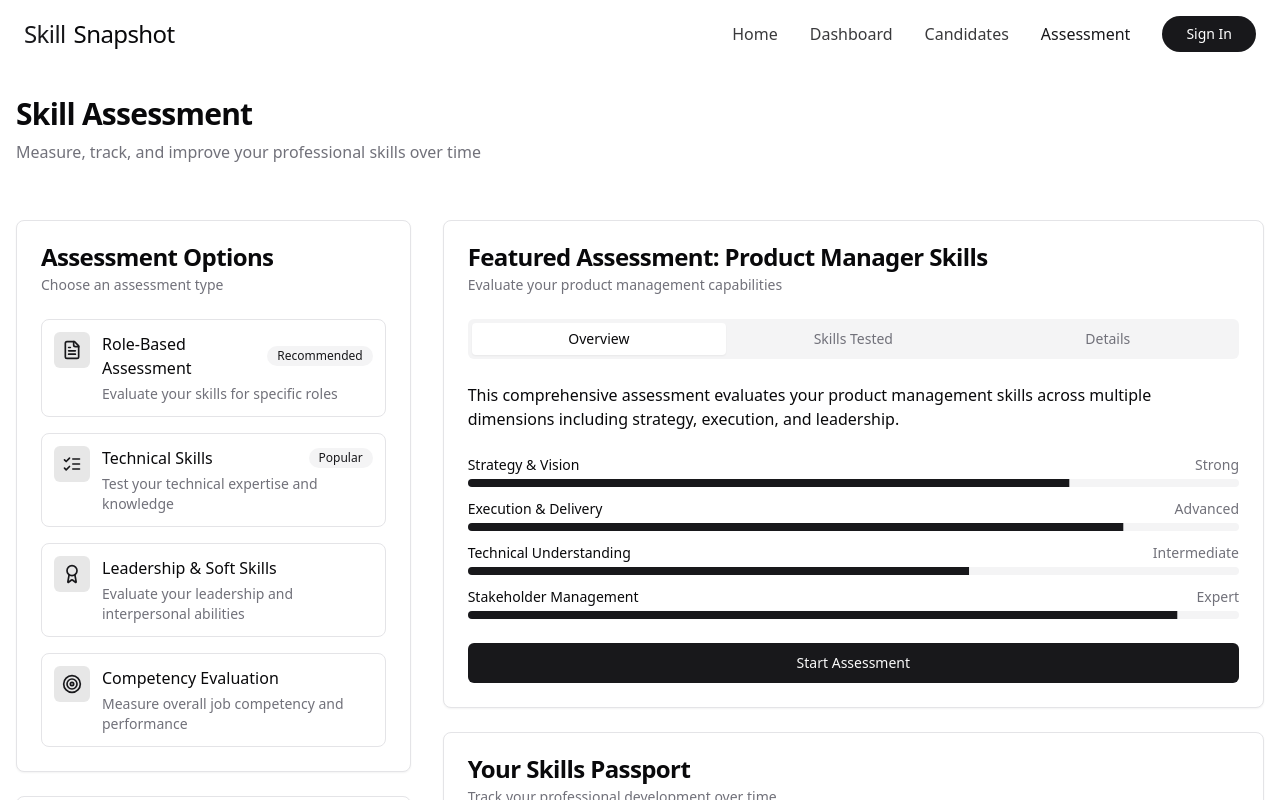
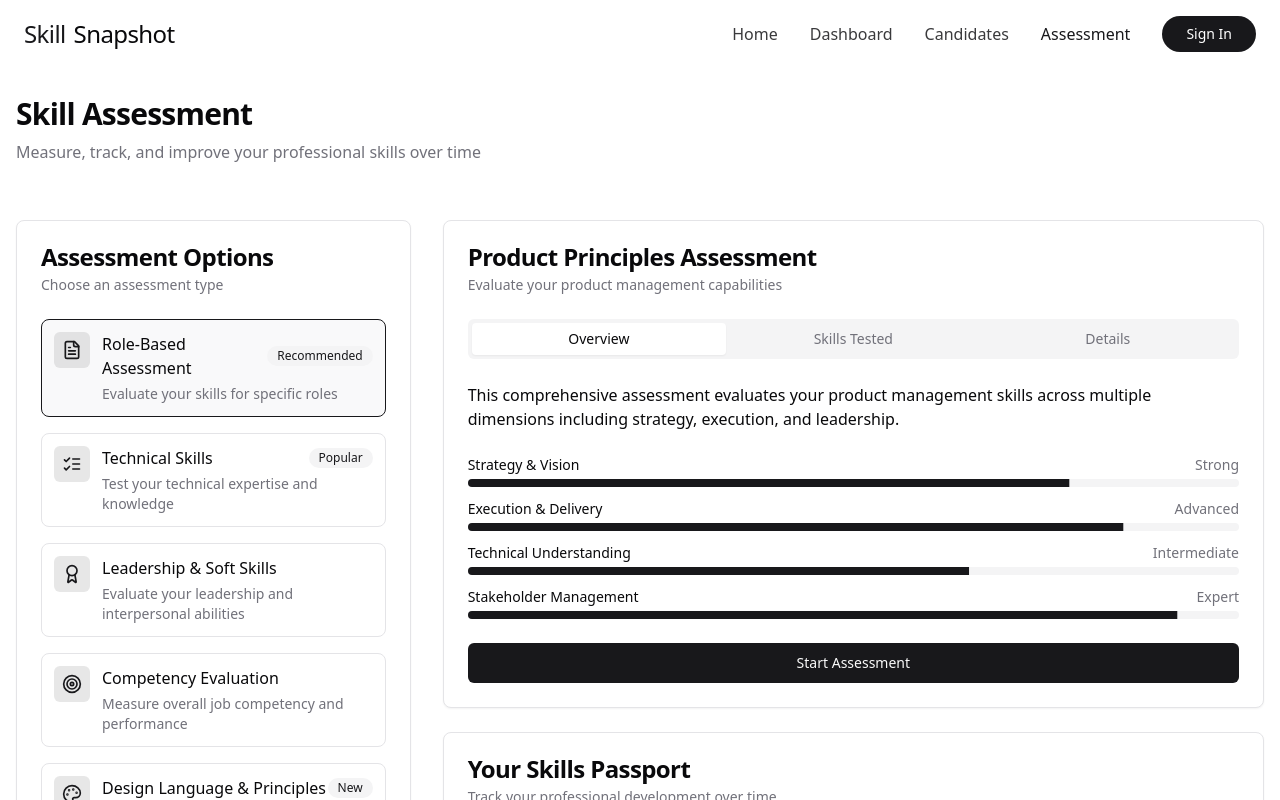
Before and after one commit to Ralphbenedict/skill-snapshot-community, a React (Vite) app: page /assessment in a window 1280 px wide. Shown: the top 800 px of the page. Built offline with nearby package versions, Linux system fonts and the light colour scheme.

Commit message:
Update assessment page content
- Add "Design Language and Principles" assessment option.
- Update featured assessment to reflect user selection.
- Rename "Product Manager Skills Assessment" to "Product Principles Assessment".

```diff
--- a/src/pages/Assessment.tsx
+++ b/src/pages/Assessment.tsx
@@ -1,14 +1,174 @@
 
-import React from 'react';
+import React, { useState } from 'react';
 import { Card, CardContent, CardDescription, CardFooter, CardHeader, CardTitle } from "@/components/ui/card";
 import { Progress } from "@/components/ui/progress";
 import { Button } from "@/components/ui/button";
 import { Tabs, TabsContent, TabsList, TabsTrigger } from "@/components/ui/tabs";
 import CustomBadge from "@/components/ui/custom-badge";
-import { FileText, ListChecks, BarChart4, Clock, Award, Target } from 'lucide-react';
+import { FileText, ListChecks, BarChart4, Clock, Award, Target, Palette } from 'lucide-react';
 import Header from '@/components/Header';
 
+// Define assessment types
+const assessmentTypes = [
+  {
+    id: 'role-based',
+    title: 'Role-Based Assessment',
+    description: 'Evaluate your skills for specific roles',
+    icon: <FileText className="h-5 w-5 text-primary" />,
+    status: 'Recommended'
+  },
+  {
+    id: 'technical',
+    title: 'Technical Skills',
+    description: 'Test your technical expertise and knowledge',
+    icon: <ListChecks className="h-5 w-5 text-primary" />,
+    status: 'Popular'
+  },
+  {
+    id: 'leadership',
+    title: 'Leadership & Soft Skills',
+    description: 'Evaluate your leadership and interpersonal abilities',
+    icon: <Award className="h-5 w-5 text-primary" />
+  },
+  {
+    id: 'competency',
+    title: 'Competency Evaluation',
+    description: 'Measure overall job competency and performance',
+    icon: <Target className="h-5 w-5 text-primary" />
+  },
+  {
+    id: 'design',
+    title: 'Design Language & Principles',
+    description: 'Evaluate your design thinking and system knowledge',
+    icon: <Palette className="h-5 w-5 text-primary" />,
+    status: 'New'
+  }
+];
+
+// Featured assessments content
+const featuredAssessments = {
+  'role-based': {
+    title: "Product Principles Assessment",
+    description: "Evaluate your product management capabilities",
+    overview: "This comprehensive assessment evaluates your product management skills across multiple dimensions including strategy, execution, and leadership.",
+    skills: [
+      { name: "Strategy & Vision", value: 78, level: "Strong" },
+      { name: "Execution & Delivery", value: 85, level: "Advanced" },
+      { name: "Technical Understanding", value: 65, level: "Intermediate" },
+      { name: "Stakeholder Management", value: 92, level: "Expert" }
+    ],
+    skillsList: [
+      { name: "Product Strategy", description: "Vision setting, market analysis, and roadmap planning", icon: <BarChart4 className="h-4 w-4 text-primary" /> },
+      { name: "User Research", description: "User interviews, usability testing, and requirements gathering", icon: <Target className="h-4 w-4 text-primary" /> },
+      { name: "Execution", description: "Sprint planning, prioritization, and delivery management", icon: <Clock className="h-4 w-4 text-primary" /> },
+      { name: "Leadership", description: "Cross-functional team collaboration and stakeholder management", icon: <Award className="h-4 w-4 text-primary" /> }
+    ],
+    details: [
+      { name: "Assessment Format", description: "60-minute adaptive test with a combination of multiple-choice questions, scenario-based exercises, and short answer responses." },
+      { name: "Scoring", description: "Scores are calculated based on accuracy, problem-solving approach, and speed. Results are compared to industry benchmarks." },
+      { name: "Time Commitment", description: "Approximately 60-75 minutes to complete the full assessment." }
+    ]
+  },
+  'technical': {
+    title: "Frontend Development Assessment",
+    description: "Evaluate your frontend coding and architecture skills",
+    overview: "This technical assessment evaluates your ability to build responsive, accessible, and performant web applications using modern frameworks and tools.",
+    skills: [
+      { name: "JavaScript Proficiency", value: 82, level: "Advanced" },
+      { name: "React Framework", value: 90, level: "Expert" },
+      { name: "CSS & Layout", value: 75, level: "Strong" },
+      { name: "Performance Optimization", value: 68, level: "Intermediate" }
+    ],
+    skillsList: [
+      { name: "Code Architecture", description: "Component design, state management, and code organization", icon: <FileText className="h-4 w-4 text-primary" /> },
+      { name: "Responsive Design", description: "Building layouts that work across devices and screen sizes", icon: <Palette className="h-4 w-4 text-primary" /> },
+      { name: "Testing & QA", description: "Unit testing, integration testing, and debugging", icon: <ListChecks className="h-4 w-4 text-primary" /> },
+      { name: "Development Process", description: "Version control, code review, and deployment workflows", icon: <Clock className="h-4 w-4 text-primary" /> }
+    ],
+    details: [
+      { name: "Assessment Format", description: "90-minute coding exercise with real-world scenarios and problem-solving challenges." },
+      { name: "Scoring", description: "Evaluation based on code quality, functionality, performance, and thoughtful implementation." },
+      { name: "Time Commitment", description: "Approximately 90-100 minutes to complete the full assessment." }
+    ]
+  },
+  'leadership': {
+    title: "Leadership Competency Assessment",
+    description: "Evaluate your leadership and management capabilities",
+    overview: "This assessment evaluates your leadership skills, emotional intelligence, and ability to guide teams through challenges and opportunities.",
+    skills: [
+      { name: "Team Management", value: 88, level: "Advanced" },
+      { name: "Communication", value: 92, level: "Expert" },
+      { name: "Decision Making", value: 79, level: "Strong" },
+      { name: "Conflict Resolution", value: 85, level: "Advanced" }
+    ],
+    skillsList: [
+      { name: "People Development", description: "Coaching, mentoring, and growing team members", icon: <Award className="h-4 w-4 text-primary" /> },
+      { name: "Strategic Thinking", description: "Long-term planning and vision setting", icon: <BarChart4 className="h-4 w-4 text-primary" /> },
+      { name: "Change Management", description: "Leading teams through transformation and adaptation", icon: <Clock className="h-4 w-4 text-primary" /> },
+      { name: "Emotional Intelligence", description: "Self-awareness and empathetic team leadership", icon: <Target className="h-4 w-4 text-primary" /> }
+    ],
+    details: [
+      { name: "Assessment Format", description: "Scenario-based questions, self-reflection exercises, and leadership style analysis." },
+      { name: "Scoring", description: "Evaluation based on leadership frameworks and established management principles." },
+      { name: "Time Commitment", description: "Approximately 45-60 minutes to complete the full assessment." }
+    ]
+  },
+  'competency': {
+    title: "Professional Competency Assessment",
+    description: "Evaluate your overall professional abilities",
+    overview: "This comprehensive assessment evaluates your overall professional competencies across multiple dimensions relevant to your role and career stage.",
+    skills: [
+      { name: "Technical Knowledge", value: 75, level: "Strong" },
+      { name: "Critical Thinking", value: 82, level: "Advanced" },
+      { name: "Adaptability", value: 88, level: "Advanced" },
+      { name: "Project Execution", value: 78, level: "Strong" }
+    ],
+    skillsList: [
+      { name: "Problem Solving", description: "Analytical thinking and creative solution development", icon: <Target className="h-4 w-4 text-primary" /> },
+      { name: "Professional Growth", description: "Learning agility and skill development", icon: <Award className="h-4 w-4 text-primary" /> },
+      { name: "Work Management", description: "Organization, prioritization, and time management", icon: <Clock className="h-4 w-4 text-primary" /> },
+      { name: "Collaboration", description: "Cross-functional teamwork and relationship building", icon: <ListChecks className="h-4 w-4 text-primary" /> }
+    ],
+    details: [
+      { name: "Assessment Format", description: "Mixed format with multiple-choice, situational judgment, and open-ended questions." },
+      { name: "Scoring", description: "Multi-dimensional scoring against industry benchmarks and role expectations." },
+      { name: "Time Commitment", description: "Approximately 50-60 minutes to complete the full assessment." }
+    ]
+  },
+  'design': {
+    title: "Design Language & Principles Assessment",
+    description: "Evaluate your design system knowledge and application",
+    overview: "This assessment evaluates your understanding of design systems, visual language principles, and ability to create consistent user experiences.",
+    skills: [
+      { name: "Visual Design", value: 86, level: "Advanced" },
+      { name: "Design Systems", value: 92, level: "Expert" },
+      { name: "Accessibility", value: 78, level: "Strong" },
+      { name: "User Experience", value: 89, level: "Advanced" }
+    ],
+    skillsList: [
+      { name: "Typography & Hierarchy", description: "Font selection, readability, and information hierarchy", icon: <Palette className="h-4 w-4 text-primary" /> },
+      { name: "Color Theory", description: "Color palettes, contrast, and emotional impact", icon: <Palette className="h-4 w-4 text-primary" /> },
+      { name: "Component Design", description: "Reusable elements, patterns, and states", icon: <FileText className="h-4 w-4 text-primary" /> },
+      { name: "Design-to-Development", description: "Collaboration with engineers and implementation considerations", icon: <ListChecks className="h-4 w-4 text-primary" /> }
+    ],
+    details: [
+      { name: "Assessment Format", description: "Critique exercises, component building challenges, and design system knowledge tests." },
+      { name: "Scoring", description: "Evaluation of design thinking, technical knowledge, and practical application skills." },
+      { name: "Time Commitment", description: "Approximately 60-75 minutes to complete the full assessment." }
+    ]
+  }
+};
+
 const Assessment = () => {
+  const [selectedAssessment, setSelectedAssessment] = useState('role-based');
+
+  const handleAssessmentClick = (id: string) => {
+    setSelectedAssessment(id);
+  };
+
+  // Get the current featured assessment based on selection
+  const currentAssessment = featuredAssessments[selectedAssessment as keyof typeof featuredAssessments];
+
   return (
     <div className="min-h-screen bg-background">
       <Header />
@@ -31,31 +191,17 @@ const Assessment = () => {
                 </CardHeader>
                 <CardContent className="space-y-4">
                   <div className="space-y-4">
+                    {assessmentTypes.map((assessment) => (
                       <AssessmentTypeCard
-                      title="Role-Based Assessment"
-                      description="Evaluate your skills for specific roles"
-                      icon={<FileText className="h-5 w-5 text-primary" />}
-                      status="Recommended"
+                        key={assessment.id}
+                        title={assessment.title}
+                        description={assessment.description}
+                        icon={assessment.icon}
+                        status={assessment.status}
+                        isSelected={selectedAssessment === assessment.id}
+                        onClick={() => handleAssessmentClick(assessment.id)}
                       />
-
-                    <AssessmentTypeCard
-                      title="Technical Skills"
-                      description="Test your technical expertise and knowledge"
-                      icon={<ListChecks className="h-5 w-5 text-primary" />}
-                      status="Popular"
-                    />
-
-                    <AssessmentTypeCard
-                      title="Leadership & Soft Skills"
-                      description="Evaluate your leadership and interpersonal abilities"
-                      icon={<Award className="h-5 w-5 text-primary" />}
-                    />
-
-                    <AssessmentTypeCard
-                      title="Competency Evaluation"
-                      description="Measure overall job competency and performance"
-                      icon={<Target className="h-5 w-5 text-primary" />}
-                    />
+                    ))}
                   </div>
                 </CardContent>
               </Card>
@@ -90,8 +236,8 @@ const Assessment = () => {
             <div className="lg:col-span-2 space-y-6">
               <Card>
                 <CardHeader>
-                  <CardTitle>Featured Assessment: Product Manager Skills</CardTitle>
-                  <CardDescription>Evaluate your product management capabilities</CardDescription>
+                  <CardTitle>{currentAssessment.title}</CardTitle>
+                  <CardDescription>{currentAssessment.description}</CardDescription>
                 </CardHeader>
                 <CardContent>
                   <Tabs defaultValue="overview">
@@ -101,98 +247,45 @@ const Assessment = () => {
                       <TabsTrigger value="details">Details</TabsTrigger>
                     </TabsList>
                     <TabsContent value="overview" className="space-y-4 pt-4">
-                      <p>This comprehensive assessment evaluates your product management skills across multiple dimensions including strategy, execution, and leadership.</p>
+                      <p>{currentAssessment.overview}</p>
 
                       <div className="space-y-3 pt-2">
-                        <div className="flex flex-col space-y-1">
+                        {currentAssessment.skills.map((skill, index) => (
+                          <div key={index} className="flex flex-col space-y-1">
                             <div className="flex justify-between items-center">
-                            <span className="text-sm font-medium">Strategy & Vision</span>
-                            <span className="text-sm text-muted-foreground">Strong</span>
+                              <span className="text-sm font-medium">{skill.name}</span>
+                              <span className="text-sm text-muted-foreground">{skill.level}</span>
                             </div>
-                          <Progress value={78} className="h-2" />
+                            <Progress value={skill.value} className="h-2" />
                           </div>
-
-                        <div className="flex flex-col space-y-1">
-                          <div className="flex justify-between items-center">
-                            <span className="text-sm font-medium">Execution & Delivery</span>
-                            <span className="text-sm text-muted-foreground">Advanced</span>
-                          </div>
-                          <Progress value={85} className="h-2" />
-                        </div>
-
-                        <div className="flex flex-col space-y-1">
-                          <div className="flex justify-between items-center">
-                            <span className="text-sm font-medium">Technical Understanding</span>
-                            <span className="text-sm text-muted-foreground">Intermediate</span>
-                          </div>
-                          <Progress value={65} className="h-2" />
-                        </div>
-
-                        <div className="flex flex-col space-y-1">
-                          <div className="flex justify-between items-center">
-                            <span className="text-sm font-medium">Stakeholder Management</span>
-                            <span className="text-sm text-muted-foreground">Expert</span>
-                          </div>
-                          <Progress value={92} className="h-2" />
-                        </div>
+                        ))}
                       </div>
                     </TabsContent>
 
                     <TabsContent value="skills" className="pt-4">
                       <ul className="space-y-2">
-                        <li className="flex items-start gap-2">
+                        {currentAssessment.skillsList.map((skill, index) => (
+                          <li key={index} className="flex items-start gap-2">
                             <div className="mt-1 bg-primary/10 p-1 rounded">
-                            <BarChart4 className="h-4 w-4 text-primary" />
+                              {skill.icon}
                             </div>
                             <div>
-                            <p className="font-medium">Product Strategy</p>
-                            <p className="text-sm text-muted-foreground">Vision setting, market analysis, and roadmap planning</p>
+                              <p className="font-medium">{skill.name}</p>
+                              <p className="text-sm text-muted-foreground">{skill.description}</p>
                             </div>
                           </li>
-                        <li className="flex items-start gap-2">
-                          <div className="mt-1 bg-primary/10 p-1 rounded">
-                            <Target className="h-4 w-4 text-primary" />
-                          </div>
-                          <div>
-                            <p className="font-medium">User Research</p>
-                            <p className="text-sm text-muted-foreground">User interviews, usability testing, and requirements gathering</p>
-                          </div>
-                        </li>
-                        <li className="flex items-start gap-2">
-                          <div className="mt-1 bg-primary/10 p-1 rounded">
-                            <Clock className="h-4 w-4 text-primary" />
-                          </div>
-                          <div>
-                            <p className="font-medium">Execution</p>
-                            <p className="text-sm text-muted-foreground">Sprint planning, prioritization, and delivery management</p>
-                          </div>
-                        </li>
-                        <li className="flex items-start gap-2">
-                          <div className="mt-1 bg-primary/10 p-1 rounded">
-                            <Award className="h-4 w-4 text-primary" />
-                          </div>
-                          <div>
-                            <p className="font-medium">Leadership</p>
-                            <p className="text-sm text-muted-foreground">Cross-functional team collaboration and stakeholder management</p>
-                          </div>
-                        </li>
+                        ))}
                       </ul>
                     </TabsContent>
 
                     <TabsContent value="details" className="pt-4">
                       <div className="space-y-4">
-                        <div>
-                          <p className="font-medium">Assessment Format</p>
-                          <p className="text-sm text-muted-foreground">60-minute adaptive test with a combination of multiple-choice questions, scenario-based exercises, and short answer responses.</p>
+                        {currentAssessment.details.map((detail, index) => (
+                          <div key={index}>
+                            <p className="font-medium">{detail.name}</p>
+                            <p className="text-sm text-muted-foreground">{detail.description}</p>
                           </div>
-                        <div>
-                          <p className="font-medium">Scoring</p>
-                          <p className="text-sm text-muted-foreground">Scores are calculated based on accuracy, problem-solving approach, and speed. Results are compared to industry benchmarks.</p>
-                        </div>
-                        <div>
-                          <p className="font-medium">Time Commitment</p>
-                          <p className="text-sm text-muted-foreground">Approximately 60-75 minutes to complete the full assessment.</p>
-                        </div>
+                        ))}
                       </div>
                     </TabsContent>
                   </Tabs>
@@ -275,15 +368,22 @@ const AssessmentTypeCard = ({
   title,
   description,
   icon,
-  status
+  status,
+  isSelected,
+  onClick
 }: {
   title: string;
   description: string;
   icon: React.ReactNode;
   status?: string;
+  isSelected?: boolean;
+  onClick?: () => void;
 }) => {
   return (
-    <div className="flex items-start gap-3 p-3 border rounded-lg hover:bg-accent/50 hover-lift cursor-pointer">
+    <div
+      className={`flex items-start gap-3 p-3 border rounded-lg hover:bg-accent/50 hover-lift cursor-pointer ${isSelected ? 'border-primary bg-accent/50' : ''}`}
+      onClick={onClick}
+    >
       <div className="bg-primary/10 p-2 rounded-md">
         {icon}
       </div>
```
Lines whose indentation alone changed are shown as unchanged.
